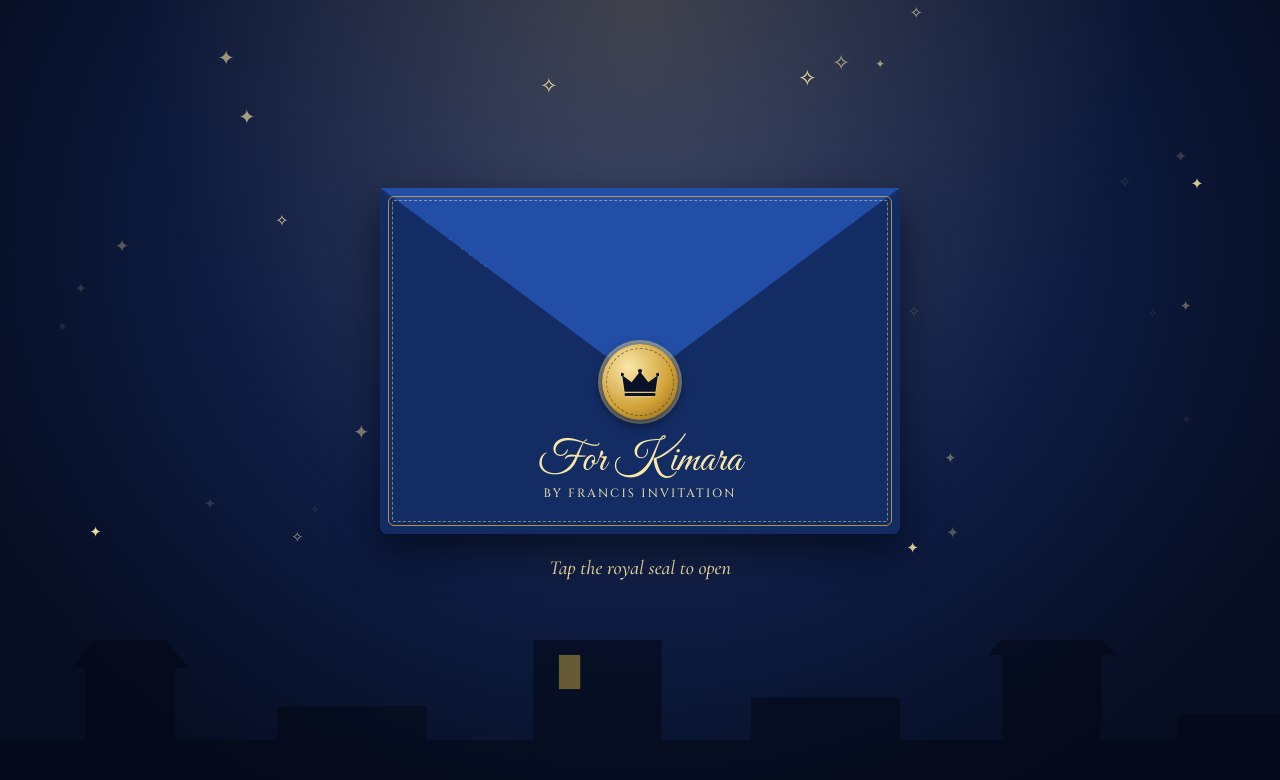
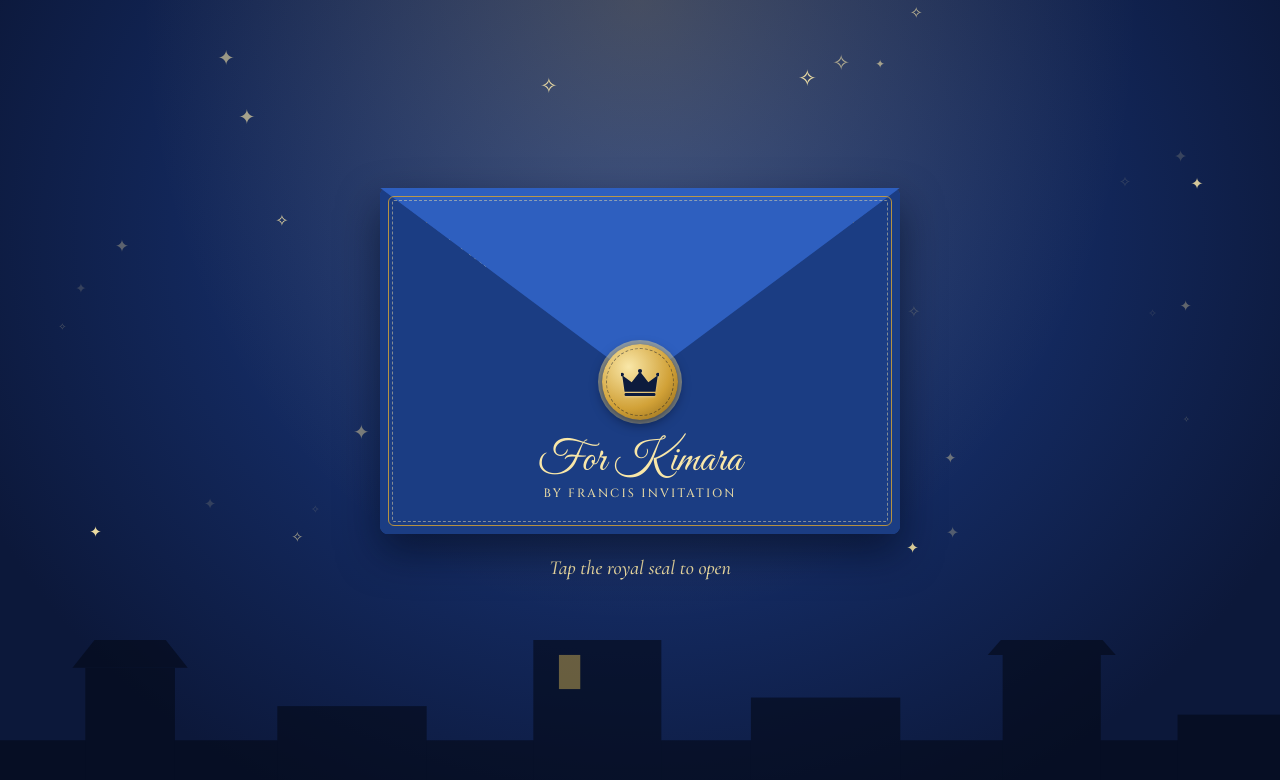
Before and after one commit to CadisEtramaDi/ekd, a plain HTML site: page index.html in a window 1280 px wide. Drawn offline with nearby package versions, Linux system fonts and the light colour scheme.

Commit message:
last na gyud

```diff
--- a/index.html
+++ b/index.html
@@ -173,7 +173,7 @@
       <div class="line details">
         <dl>
           <dt>WHEN</dt>
-          <dd>Saturday, November 29, 2026</dd>
+          <dd>Sunday, November 29, 2026</dd>
           <dt>WHERE</dt>
           <dd>TBA</dd>
           <dt>BRING</dt>
@@ -188,7 +188,7 @@
       <p class="line">I look forward to seeing you there! May God bless you abundantly. Remember, you are loved, valued,
         and never alone in your journey with Him.</p>
       <p class="line">See you at EKD! God bless you! ❤️🙏</p>
-      <p class="line sign">With love and prayers,<br>Kimara</p>
+      <p class="line sign">With love and prayers,<br>Francis</p>
 
       <div class="actions" id="actions">
         <button class="btn love" id="love">Accept the invitation</button>
--- a/styles.css
+++ b/styles.css
@@ -1,18 +1,18 @@
 :root {
-  --desk1: #162e6e;
-  --desk2: #070e22;
-  --paper: #0f1d42;
-  --paper-gradient: linear-gradient(175deg, #162b5c 0%, #0f1d42 55%, #0a1430 100%);
-  --ink: #f0f6ff;
-  --muted: #a3c4ee;
-  --accent: #f4dd91;
+  --desk1: #1d408f;
+  --desk2: #0c183a;
+  --paper: #1b3879;
+  --paper-gradient: linear-gradient(175deg, #274d9e 0%, #1c3d82 55%, #142e66 100%);
+  --ink: #ffffff;
+  --muted: #b8d4f6;
+  --accent: #fae8a8;
   --gold: #d1a137;
   --gold-hi: #f9e7a8;
-  --on-gold: #081126;
-  --env: #193a80;
-  --env-front: #132c63;
-  --env-flap: #224ea8;
-  --shadow: rgba(2, 6, 18, .65);
+  --on-gold: #0c1b3d;
+  --env: #244ea3;
+  --env-front: #1b3d83;
+  --env-flap: #2e5fbf;
+  --shadow: rgba(4, 10, 28, .6);
   --head: "Cinzel", "Trajan Pro", Georgia, serif;
   --serif: "Cormorant Garamond", Georgia, "Times New Roman", serif;
   --script: "Great Vibes", "Snell Roundhand", "Brush Script MT", cursive;
@@ -22,26 +22,26 @@
 }
 @media (prefers-color-scheme: dark) {
   :root:not([data-theme="light"]) {
-    --paper: #0a1430;
-    --paper-gradient: linear-gradient(175deg, #12244f 0%, #0a1430 60%, #060d20 100%);
-    --ink: #f4f8ff;
-    --muted: #9bbde8;
+    --paper: #132a5e;
+    --paper-gradient: linear-gradient(175deg, #1e3f84 0%, #152d63 60%, #0e2048 100%);
+    --ink: #ffffff;
+    --muted: #b0d0f5;
     --accent: #f9e7a8;
-    --env: #142e66;
-    --env-front: #0e224c;
-    --env-flap: #1c3f87;
+    --env: #1b3d83;
+    --env-front: #142f68;
+    --env-flap: #244ea3;
     color-scheme: dark;
   }
 }
 :root[data-theme="dark"] {
-  --paper: #0a1430;
-  --paper-gradient: linear-gradient(175deg, #12244f 0%, #0a1430 60%, #060d20 100%);
-  --ink: #f4f8ff;
-  --muted: #9bbde8;
+  --paper: #132a5e;
+  --paper-gradient: linear-gradient(175deg, #1e3f84 0%, #152d63 60%, #0e2048 100%);
+  --ink: #ffffff;
+  --muted: #b0d0f5;
   --accent: #f9e7a8;
-  --env: #142e66;
-  --env-front: #0e224c;
-  --env-flap: #1c3f87;
+  --env: #1b3d83;
+  --env-front: #142f68;
+  --env-flap: #244ea3;
   color-scheme: dark;
 }
 html {
@@ -265,7 +265,7 @@ body {
 .line.details {
   text-align: left; padding: 16px 18px;
   border: 1.5px solid var(--gold); border-radius: 6px;
-  background: rgba(10, 20, 50, 0.75);
+  background: rgba(16, 36, 80, 0.75);
   box-shadow: inset 0 0 16px rgba(209, 161, 55, 0.12), 0 6px 20px var(--shadow);
   position: relative;
   margin: 22px auto;
```
